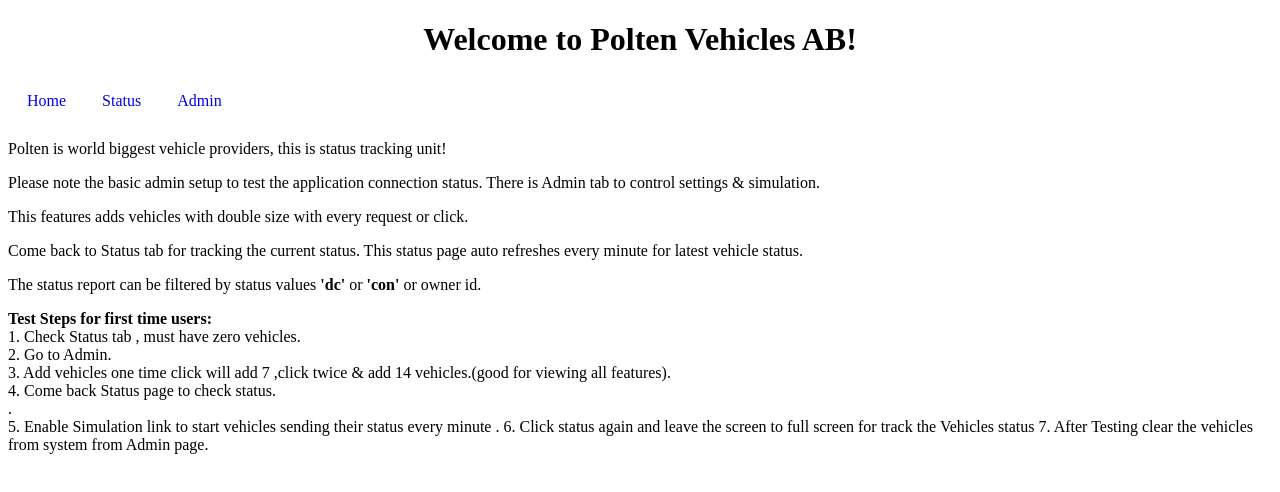
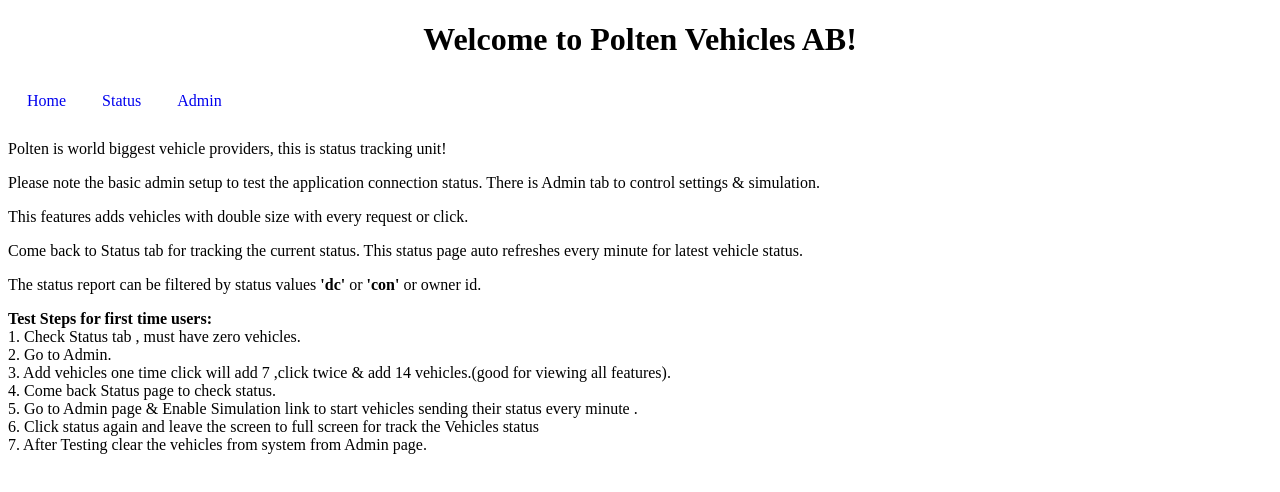
Before and after one commit to jaiprakashpandey/polten, an Angular app: page / in a window 1280 px wide. Shown: the top 492 px of the page. Built offline with nearby package versions, Linux system fonts and the light colour scheme.

Commit message:
full screen functionality added

```diff
--- a/src/app/app.component.html
+++ b/src/app/app.component.html
@@ -10,7 +10,7 @@
       <a mat-raised-button routerLink="">Home</a>
     </td>
     <td>
-      <a mat-raised-button routerLink="status">Status</a>
+      <a mat-raised-button routerLink="status" onclick="">Status</a>
     </td>
     <td>
       <a mat-raised-button routerLink="admin">Admin</a>
--- a/src/app/app.module.ts
+++ b/src/app/app.module.ts
@@ -10,6 +10,7 @@ import { StatusComponent } from './status/status.component';
 import { HttpClientModule } from '@angular/common/http';
 import {MatButtonModule} from '@angular/material/button';
 import { AdminComponent } from './admin/admin.component';
+import { ToggleFullscreenDirective } from './toggle-fullscreen.directive';
 
 
 
@@ -18,13 +19,14 @@ import { AdminComponent } from './admin/admin.component';
     AppComponent,
     HomeComponent,
     StatusComponent,
-    AdminComponent
+    AdminComponent,
+    ToggleFullscreenDirective
   ],
   imports: [
     BrowserModule,
     HttpClientModule,
     AppRoutingModule,
-    MatButtonModule
+    MatButtonModule,
   ],
   providers: [IntegrationService,StatusComponent],
   bootstrap: [AppComponent]
--- a/src/app/home/home.component.html
+++ b/src/app/home/home.component.html
@@ -17,9 +17,9 @@
     1. Check Status tab , must have zero vehicles.<br>
     2. Go to Admin.<br>
     3. Add vehicles one time click will add 7 ,click twice & add 14 vehicles.(good for viewing all features).<br>
-    4. Come back Status page to check status.<br>.<br>
-    5. Enable Simulation link to start vehicles sending their status every minute .
-    6. Click status again and leave the screen to full screen for track the Vehicles status
+    4. Come back Status page to check status.<br>
+    5. Go to Admin page & Enable Simulation link to start vehicles sending their status every minute .<br>
+    6. Click status again and leave the screen to full screen for track the Vehicles status<br>
     7. After Testing clear the vehicles from system from Admin page.<br>
   </p>
 </div>
--- a/src/app/status/status.component.html
+++ b/src/app/status/status.component.html
@@ -2,14 +2,14 @@
   <div>
     <table *ngIf="loadedFlag">
       <tr>
-    <td>Total Vehicles: {{vehicleCount}} , </td>
-    <td>Filter by Status or Owner Id:</td>
-    <td><input matInput (keyup)="applyFilter($event.target.value)" placeholder="eg. dc or con or k123-83"></td>
-    </tr>
+        <td>Total Vehicles: {{vehicleCount}} ,</td>
+        <td>Filter by Status or Owner Id:</td>
+        <td><input matInput (keyup)="applyFilter($event.target.value)" placeholder="eg. dc or con or k123-83"></td>
+        <td><a mat-raised-button appToggleFullscreen #fscreen >Fullscreen</a></td>
+      </tr>
     </table>
+  </div>
 
-
-  </div>
   <div *ngIf="!loadedFlag">
     Loading..........
   </div>
--- a/src/app/status/status.component.ts
+++ b/src/app/status/status.component.ts
@@ -11,6 +11,7 @@ import "rxjs/add/operator/first";
   styleUrls: ['./status.component.scss']
 })
 export class StatusComponent implements OnInit {
+
   vehicles: Vehicle[];
   vColumns: string[];
   vehicleCount: number;
@@ -19,11 +20,11 @@ export class StatusComponent implements OnInit {
   loadedFlag: boolean;
 
   constructor(private _int: IntegrationService) {
+
   }
 
   ngOnInit() {
     this.getStatus();
-
     this.vColumns = ["Vehicle Id", "Status", "Registration#", "Owner", "Owner Id", "Address"];
   }
 
--- /dev/null
+++ b/src/app/toggle-fullscreen.directive.ts
@@ -0,0 +1,14 @@
+import { Directive ,HostListener} from '@angular/core';
+import * as screenfull from 'screenfull';
+
+@Directive({
+  selector: '[appToggleFullscreen]'
+})
+export class ToggleFullscreenDirective {
+  @HostListener('click') onClick() {
+    if (screenfull.enabled) {
+      screenfull.toggle();
+    }
+  }
+  constructor() { }
+}
```
Also changed, not shown: 1 other file (tests, documents, lock files or other folders).
